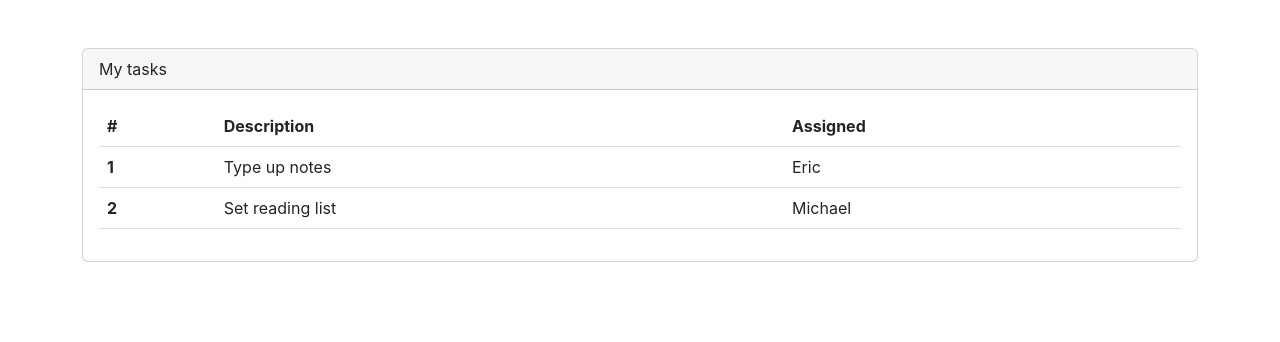
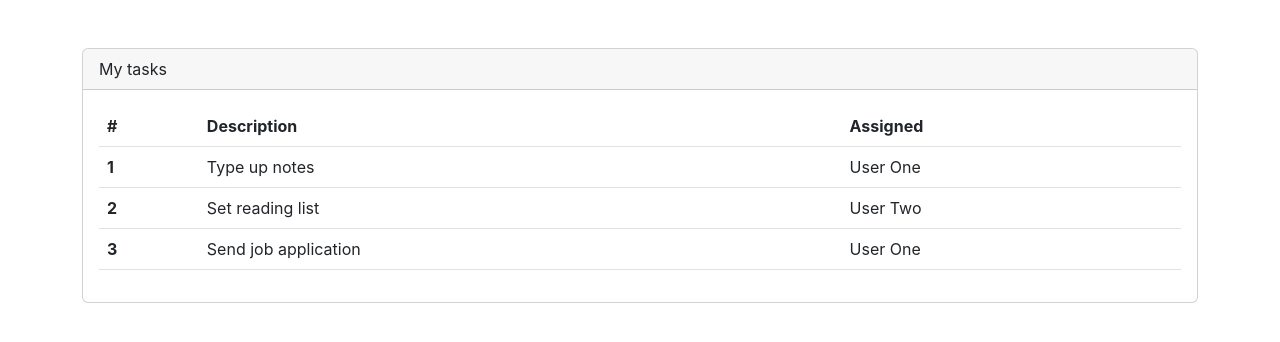
Before and after one commit to OptimusWall-E/react-java-todo, a React (Create React App) app: page / in a window 1280 px wide. Shown: the top 342 px of the page. Built offline with nearby package versions, Linux system fonts and the light colour scheme.

Commit message:
Created TodoTable component. Moved TodoListItems into TodoTable.

```diff
--- a/src/App.js
+++ b/src/App.js
@@ -1,8 +1,14 @@
 import logo from './logo.svg';
 import './App.css';
-import TodoRowItem from './components/TodoRowItem';
+import TodoTable from './components/TodoTable';
 
 function App() {
+
+  const todos = [
+    {rowNumber: 1, rowDescription: 'Type up notes', rowAssigned: 'User One'},
+    {rowNumber: 2, rowDescription: 'Set reading list', rowAssigned: 'User Two'},
+    {rowNumber: 3, rowDescription: 'Send job application', rowAssigned: 'User One'}
+  ]
   return (
     <div className='mt-5 container'>
       <div className='card'>
@@ -10,24 +16,7 @@ function App() {
           My tasks
         </div>
         <div className='card-body'>
-          <table className='table table-hover'>
-            <thead>
-              <tr>
-                <th scope='col'>#</th>
-                <th scope='col'>Description</th>
-                <th scope='col'>Assigned</th>
-              </tr>
-            </thead>
-            <tbody>
-              <TodoRowItem/>
-              <tr>
-                <th scope='row'>2</th>
-                <td>Set reading list</td>
-                <td>Michael</td>
-              </tr>
-            </tbody>
-          </table>
-
+          <TodoTable todos={todos}/>
         </div>
       </div>
     </div>
--- a/src/components/TodoRowItem.js
+++ b/src/components/TodoRowItem.js
@@ -1,14 +1,10 @@
-function TodoRowItem() {
-
-  const rowNumber = 1;
-  const rowDescription = 'Type up notes';
-  const rowAssigned = 'Eric';
+function TodoRowItem(props) {
 
   return (
     <tr>
-     <th scope='row'>{rowNumber}</th>
-      <td>{rowDescription}</td>
-      <td>{rowAssigned}</td>
+     <th scope='row'>{props.rowNumber}</th>
+      <td>{props.rowDescription}</td>
+      <td>{props.rowAssigned}</td>
     </tr>
   )
 }
--- /dev/null
+++ b/src/components/TodoTable.js
@@ -0,0 +1,35 @@
+import TodoRowItem from "./TodoRowItem";
+
+function TodoTable(props) {
+  return (
+    <table className='table table-hover'>
+      <thead>
+        <tr>
+          <th scope='col'>#</th>
+          <th scope='col'>Description</th>
+          <th scope='col'>Assigned</th>
+        </tr>
+      </thead>
+      <tbody>
+        <TodoRowItem
+          rowNumber = {props.todos[0].rowNumber}
+          rowDescription = {props.todos[0].rowDescription}
+          rowAssigned = {props.todos[0].rowAssigned}
+        />
+        <TodoRowItem
+          rowNumber = {props.todos[1].rowNumber}
+          rowDescription = {props.todos[1].rowDescription}
+          rowAssigned = {props.todos[1].rowAssigned}
+        />
+        <TodoRowItem
+          rowNumber = {props.todos[2].rowNumber}
+          rowDescription = {props.todos[2].rowDescription}
+          rowAssigned = {props.todos[2].rowAssigned}
+        />
+
+      </tbody>
+    </table>
+  )
+}
+
+export default TodoTable
```
